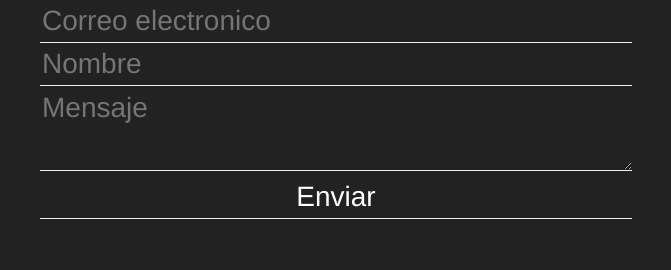
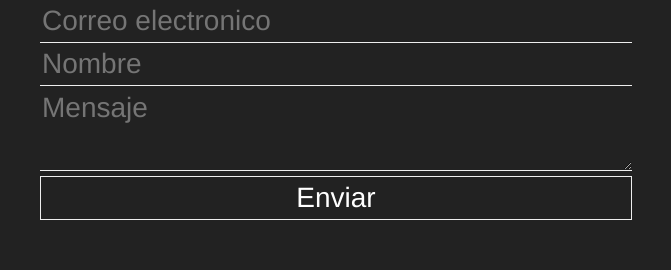
Before and after one commit to RhonSanchez/MusicalAcademy, a plain HTML site: page index.html in a window 1280 px wide. Shown: the part 2382-2652 px from the top of the page, 304-975 px from the left. Drawn offline with Linux system fonts and the light colour scheme; some packages are replaced by stand-ins of ours.

Commit message:
actualizando estilos

```diff
--- a/css/style.css
+++ b/css/style.css
@@ -230,7 +230,7 @@ input, textarea {
     box-shadow: 0px 0px 5px rgba(250, 250, 250, 0.8); }
 
 .send {
-  border: solid 1px #eee;
+  border: solid 1px #eee !important;
   font-size: 2em;
   padding: 0,5em;
   border: none;
```
